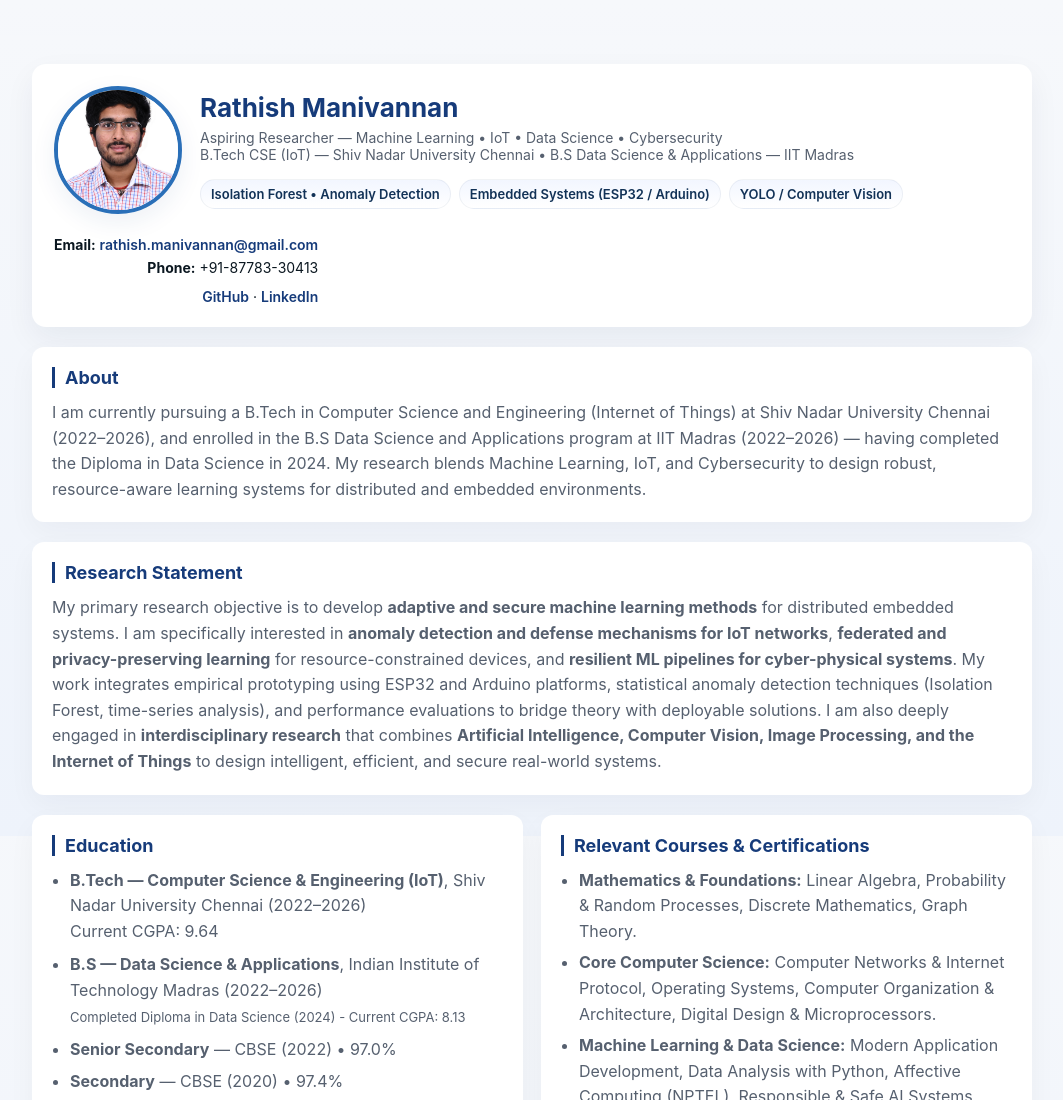
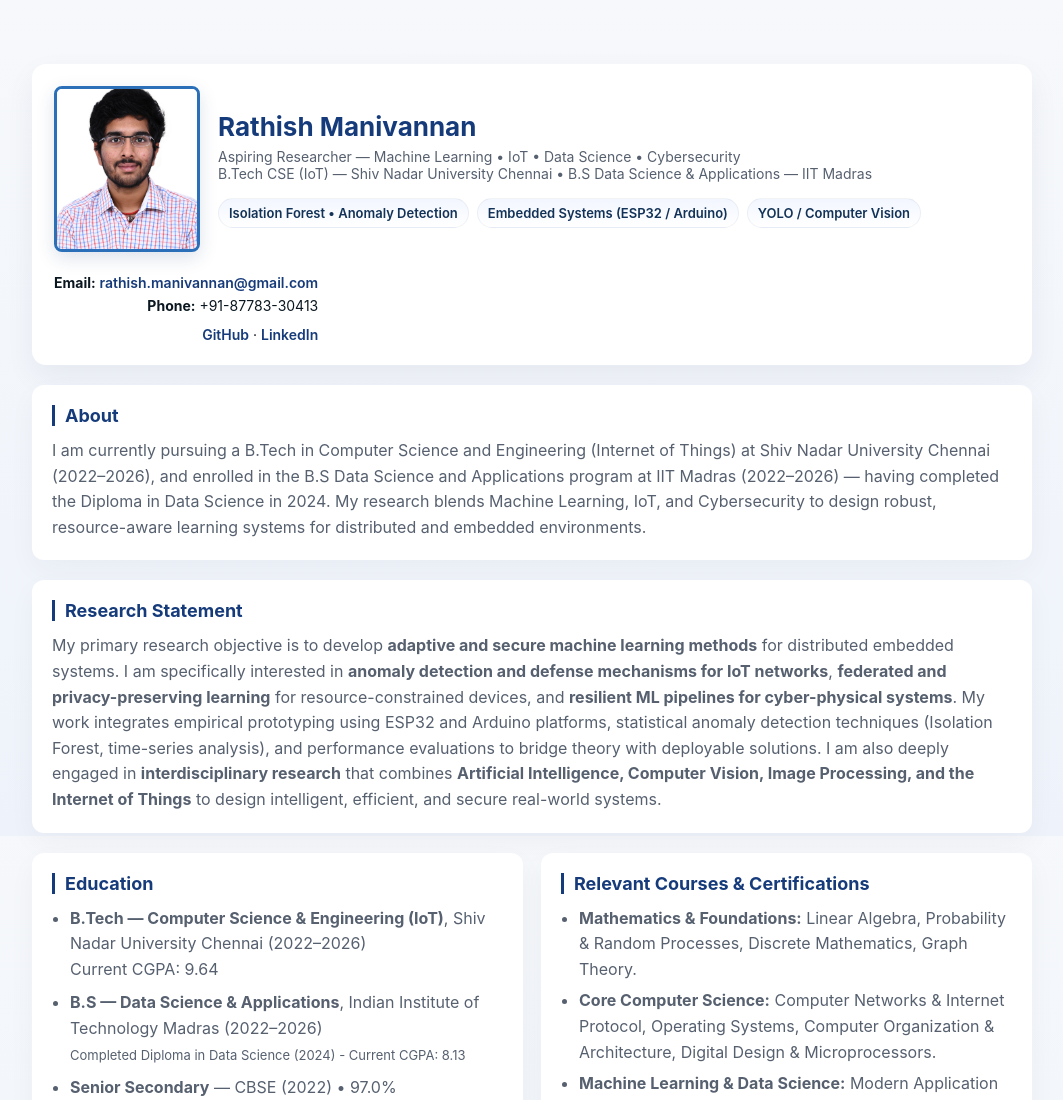
Before and after one commit to RATHISHMANIVANNAN/rathish-manivannan.github.io, a plain HTML site: page index.html in a window 1280 px wide. Shown: the top 1100 px of the page, without its empty margins (108-1171 px from the left). Drawn offline with Linux system fonts and the light colour scheme.

Commit message:
Update index.html

```diff
--- a/index.html
+++ b/index.html
@@ -29,10 +29,14 @@
     .profile{
       display:flex;gap:18px;align-items:center;
     }
-    .photo{
-      width:120px;height:120px;border-radius:50%;object-fit:cover;border:4px solid var(--accent-2);
-      box-shadow:0 8px 24px rgba(27,59,122,0.08);
-    }
+    .photo {
+  width: 140px;
+  height: 160px;
+  object-fit: cover;
+  border-radius: 8px; /* smooth rectangle corners */
+  border: 3px solid var(--accent-2);
+  box-shadow: 0 6px 18px rgba(27, 59, 122, 0.15);
+}
     .title{display:flex;flex-direction:column;gap:6px;}
     h1{margin:0;font-size:26px;color:var(--accent);}
     .sub{color:var(--muted);font-size:14px;}
```
